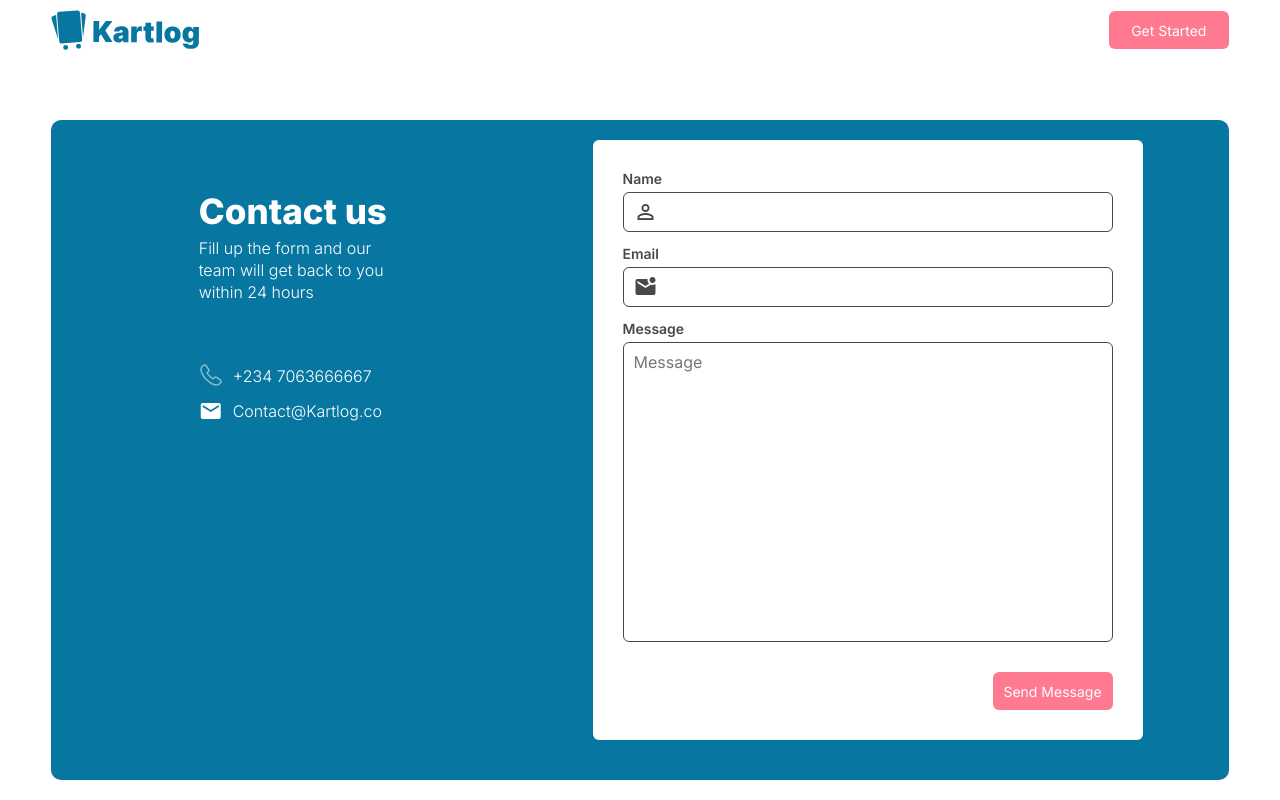
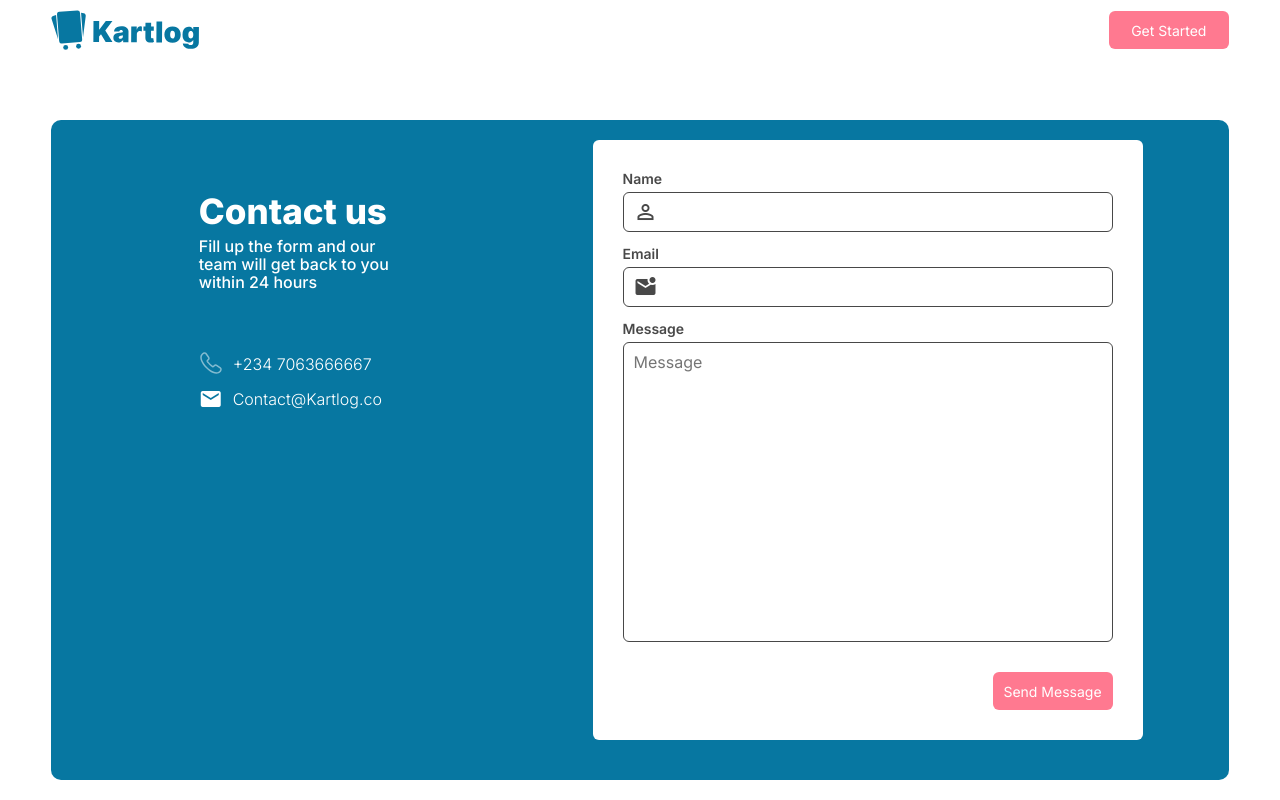
Before and after one commit to kiisi/cleanhub, a React (Create React App) app: page /contact in a window 1280 px wide. Shown: the top 800 px of the page. Built offline with nearby package versions, Linux system fonts and the light colour scheme.

Commit message:
Update Contact.css

```diff
--- a/src/components/Contact/Contact.css
+++ b/src/components/Contact/Contact.css
@@ -38,8 +38,8 @@
 }
 .contact-main_header p{
     font-size:var(--fontText);
-    font-weight:300;
-    line-height:2.2rem;
+    font-weight:500;
+    line-height:1.8rem;
 }
 .contact-main_footer--tel{
     display:flex;
```
